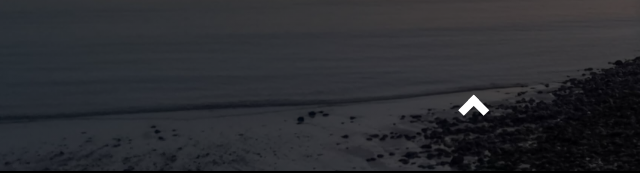
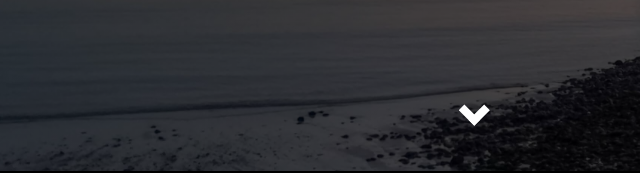
Before and after one commit to Gediminas03/MyWebsite, a plain HTML site: page index.html in a window 1280 px wide. Shown: the part 629-802 px from the top of the page, 166-806 px from the left. Drawn offline with nearby package versions, Linux system fonts and the light colour scheme.

Commit message:
Changed arrow direction

```diff
--- a/index.html
+++ b/index.html
@@ -21,7 +21,7 @@
 	</div>
 	</div>
 	<div>
-		<a href="#"><span class="scroll-btn"></span></a>
+		<a href="#about"><span class="scroll-btn"></span></a>
 	</div>
 	</section>
 
--- a/style.css
+++ b/style.css
@@ -67,9 +67,9 @@ body
   	height: 1.4em;
 	border-top: 0.5em solid #fff;
 	border-right: 0.5em solid #fff;
-	-moz-transform: rotate(-45deg);
-	-webkit-transform: rotate(-45deg);
-	transform: rotate(-45deg);
+	-moz-transform: rotate(135deg);
+	-webkit-transform: rotate(135deg);
+	transform: rotate(135deg);
   }
 
 /*about------------------------------------*/
```
Also changed, not shown: 1 other file.
